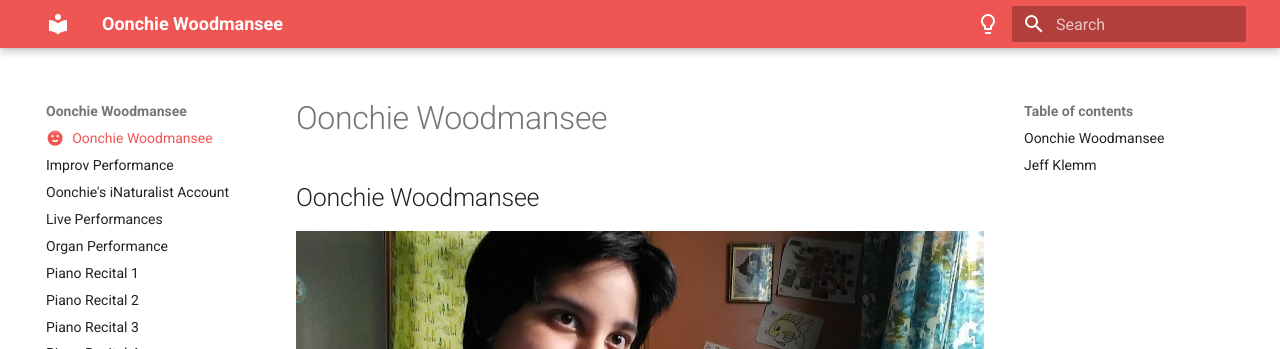
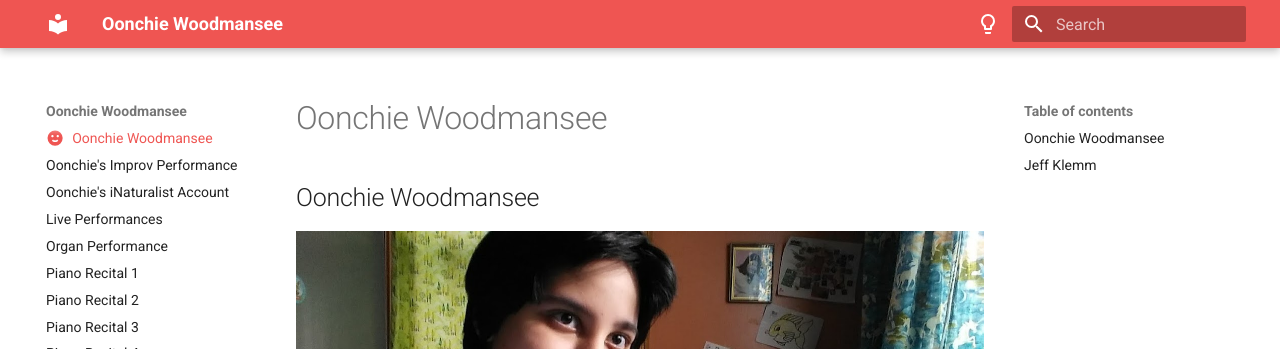
Before and after one commit to gsvolt/owp, an MkDocs documentation site: the page built from docs/index.md, in a window 1280 px wide. Shown: the top 349 px of the page. Built offline with MkDocs 1.6.1 and Material for MkDocs 9.7.7, drawn with Linux system fonts in a browser that asks for light colours.

Commit message:
Updated improv title

```diff
--- a/docs/improvperformance.md
+++ b/docs/improvperformance.md
@@ -1,4 +1,4 @@
-# Improv Performance
+# Oonchie's Improv Performance
 
 <iframe width="560" height="315" src="https://www.youtube.com/embed/uiHb6EEAYIo" title="YouTube video player" frameborder="0" allow="accelerometer; autoplay; clipboard-write; encrypted-media; gyroscope; picture-in-picture" allowfullscreen></iframe>
 
```
